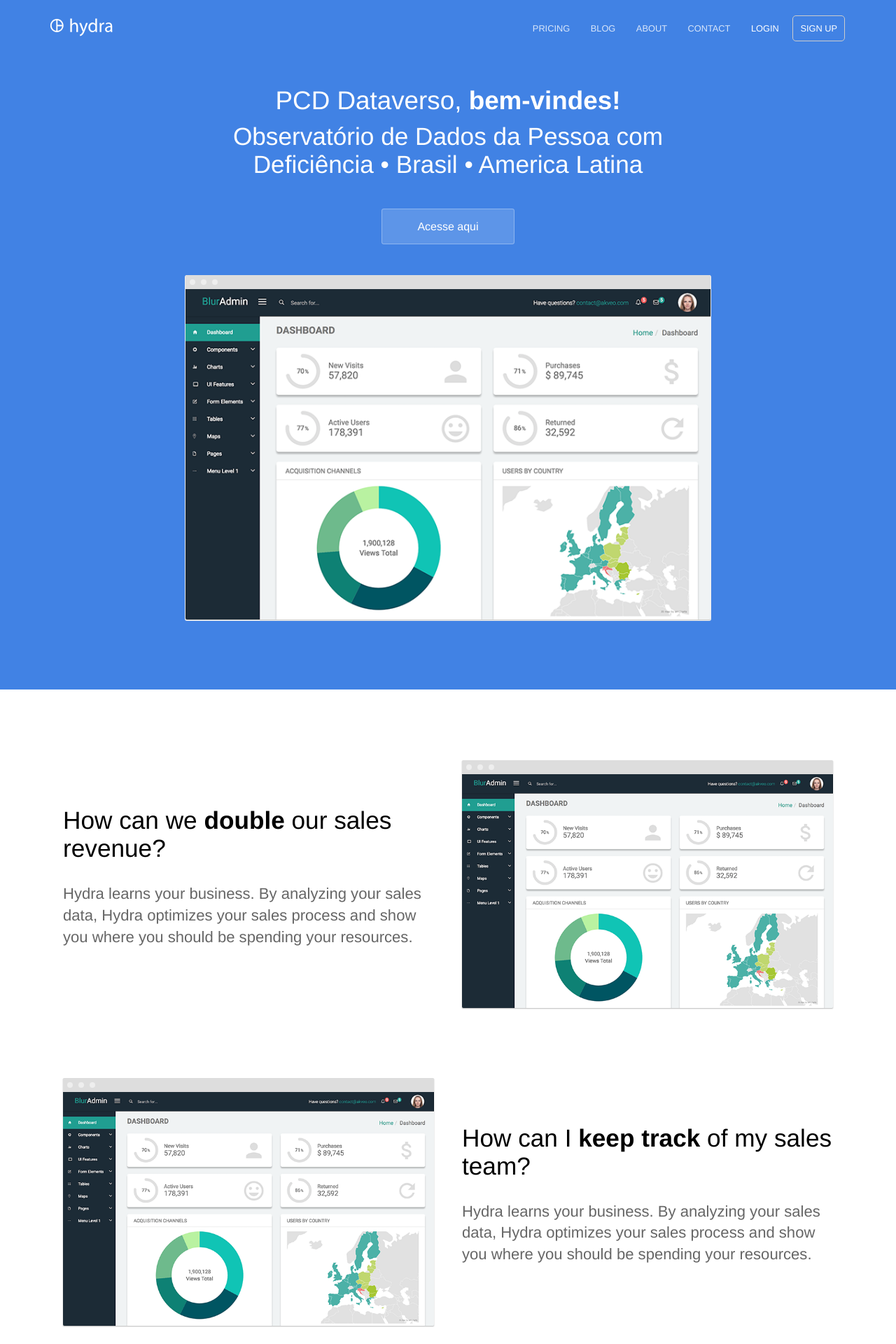
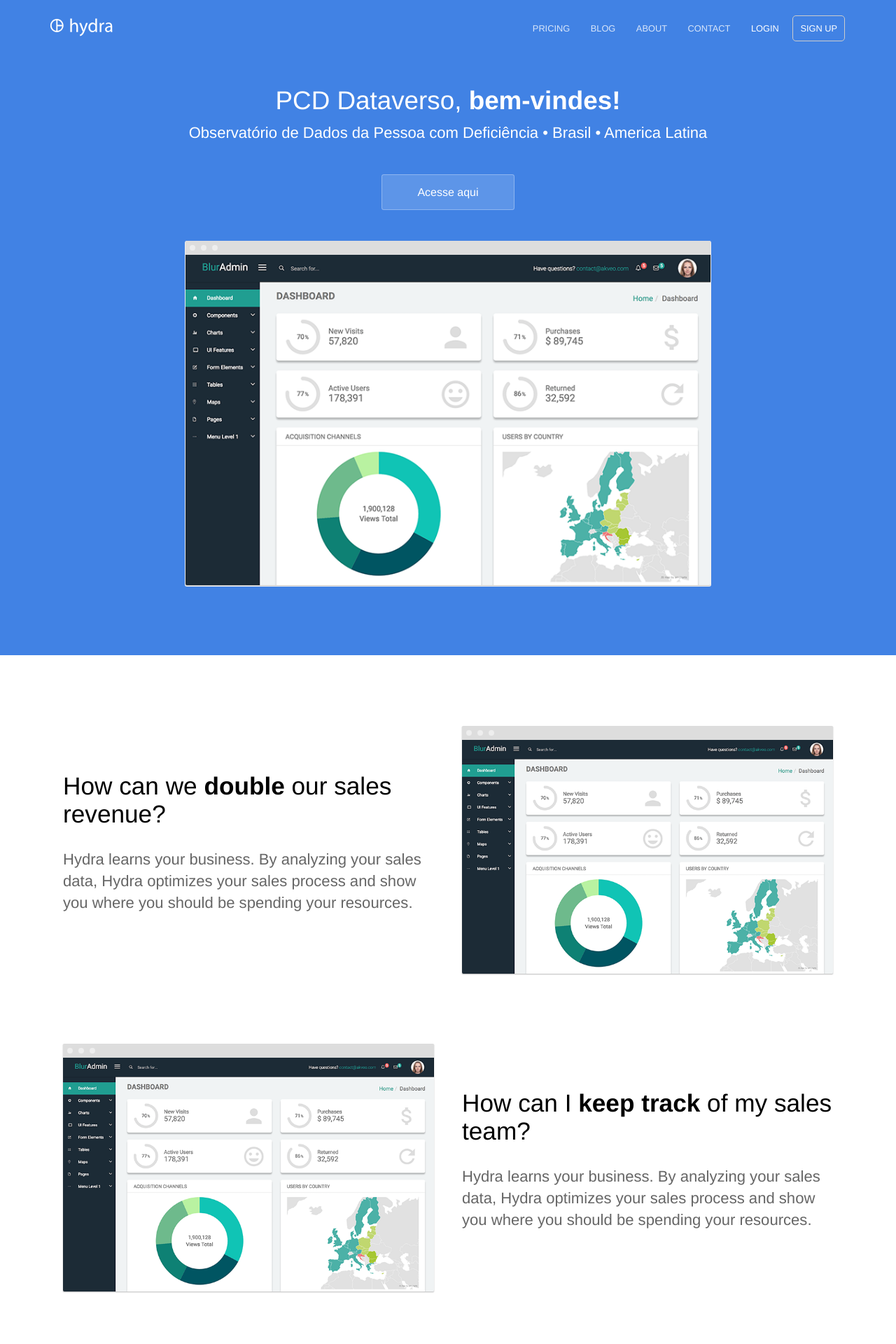
Before and after one commit to jornalistainclusivo/pcd.dataverso.org, a Jekyll site: the page built from index.html, in a window 1280 px wide. Shown: the top 1920 px of the page at 70% size. Built offline with Jekyll 4.4.1, drawn with Linux system fonts in a browser that asks for light colours.

Commit message:
voltei h2 para p

```diff
--- a/index.html
+++ b/index.html
@@ -5,7 +5,7 @@
 <section class="hero">
 	<div class="text-container">
 		<h1 class="editable">PCD Dataverso, <strong>bem-vindes!</strong></h1>
-		<h2 class="subtext editable">Observatório de Dados da Pessoa com Deficiência • Brasil • America Latina</h2>
+		<p class="subtext editable">Observatório de Dados da Pessoa com Deficiência • Brasil • America Latina</p>
 		<div class="cta button alt"><a href="{{ site.baseurl }}/contact/">Acesse aqui</a></div>
 		<div>
 			<img src="{{ site.baseurl }}/images/dashboard.png" alt="Screenshot" class="screenshot editable" />
```
